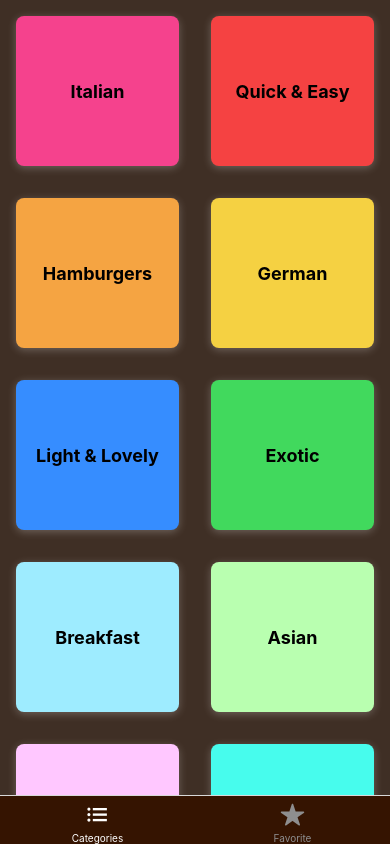
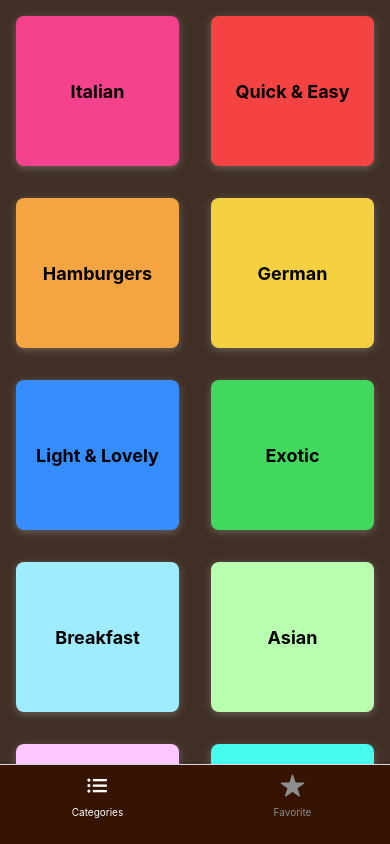
Before and after one commit to imammufiid/react-native-mealapp, a React Native app: screen / in a window 390 px wide. Built offline with nearby package versions, Linux system fonts and the light colour scheme.

Commit message:
fix: Fixed height of bottom tabs

```diff
--- a/App.tsx
+++ b/App.tsx
@@ -10,6 +10,7 @@ import {Colors} from "@/utils/constants/color";
 import {createBottomTabNavigator} from "@react-navigation/bottom-tabs";
 import {Ionicons} from "@expo/vector-icons";
 import {FavoriteScreen} from "@/ui/screen/FavoriteScreen";
+import {Platform} from "react-native";
 
 
 const Stack = createNativeStackNavigator<RootStackParamList>()
@@ -22,7 +23,9 @@ const BottomTabsNavigator = () => {
       screenOptions={{
         tabBarActiveTintColor: "white",
         tabBarStyle: {
-          backgroundColor: Colors.darknessBrown
+          backgroundColor: Colors.darknessBrown,
+          height: Platform.OS === 'android' ? 60 : 80,
+          paddingBottom: Platform.OS === 'android' ? 8 : 26
         },
       }}>
       <BottomTabs.Screen
--- a/src/ui/screen/CategoriesScreen.tsx
+++ b/src/ui/screen/CategoriesScreen.tsx
@@ -1,4 +1,4 @@
-import {FlatList, ListRenderItemInfo, SafeAreaView} from "react-native";
+import {FlatList, ListRenderItemInfo, Platform, SafeAreaView, StyleSheet} from "react-native";
 import {CATEGORIES} from "@data/source/dummy-data";
 import {Category} from "@data/models/Category";
 import {CategoryGridTile} from "@/ui/components/CategoryGridTile";
@@ -32,7 +32,7 @@ export const CategoriesScreen = (props: any) => {
    * ref: https://stackoverflow.com/questions/63424511/invariant-violation-changing-numcolumns-on-the-fly-is-not-supported-i-do-not-c
    */
   return (
-    <SafeAreaView style={{backgroundColor: Colors.darkBrown}}>
+    <SafeAreaView style={styles.root}>
       <FlatList
         key={'#'}
         data={CATEGORIES}
@@ -42,3 +42,10 @@ export const CategoriesScreen = (props: any) => {
     </SafeAreaView>
   )
 }
+
+const styles = StyleSheet.create({
+  root: {
+    backgroundColor: Colors.darkBrown,
+    paddingTop: Platform.OS === 'android' ? 30 : 0
+  }
+})
```
